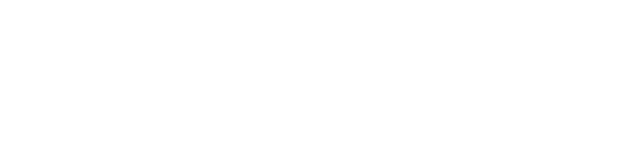
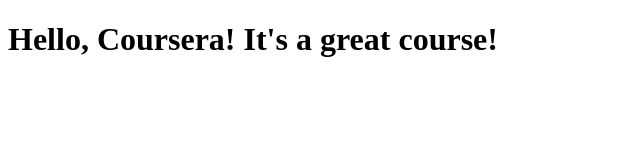
Before and after one commit to alicesucks/coursera_web, a plain HTML site: page site/index.html in a window 1280 px wide. Shown: the whole page, without its empty margins (0-640 px from the left). Drawn offline with Linux system fonts and the light colour scheme.

Commit message:
Small changes

```diff
--- a/site/index.html
+++ b/site/index.html
@@ -4,6 +4,6 @@
 	<title>Hello, Coursera!</title>
 </head>
 <body>
-	<h1></h1>
+	<h1>Hello, Coursera! It's a great course!</h1>
 </body>
 </html>
```
